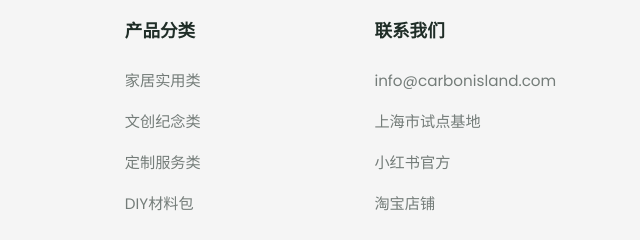
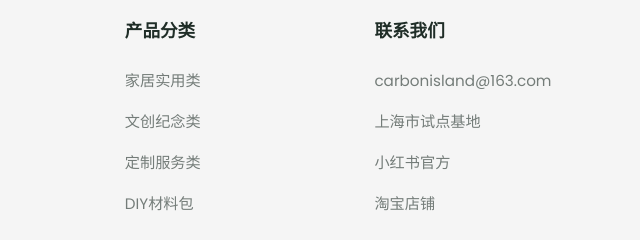
Before and after one commit to Pass-Traveller/carbon-island, a plain HTML site: page index.html in a window 1280 px wide. Shown: the part 3052-3292 px from the top of the page, 640-1280 px from the left. Drawn offline with nearby package versions, Linux system fonts and the light colour scheme.

Commit message:
提交邮箱carbonisland@163.com

```diff
--- a/index.html
+++ b/index.html
@@ -1054,7 +1054,7 @@
                 <div>
                     <h4 class="footer-title">联系我们</h4>
                     <ul class="footer-links">
-                        <li><a href="mailto:info@carbonisland.com">info@carbonisland.com</a></li>
+                        <li><a href="mailto:info@carbonisland.com">carbonisland@163.com</a></li>
                         <li><a href="#">上海市试点基地</a></li>
                         <li><a href="#">小红书官方</a></li>
                         <li><a href="#">淘宝店铺</a></li>
```
